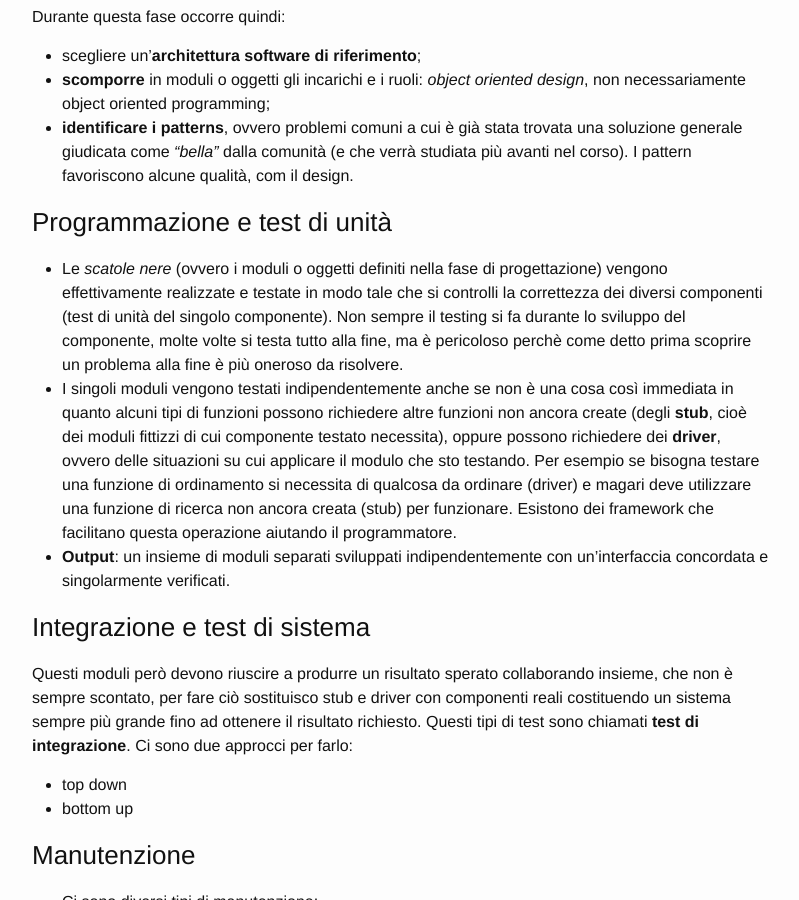
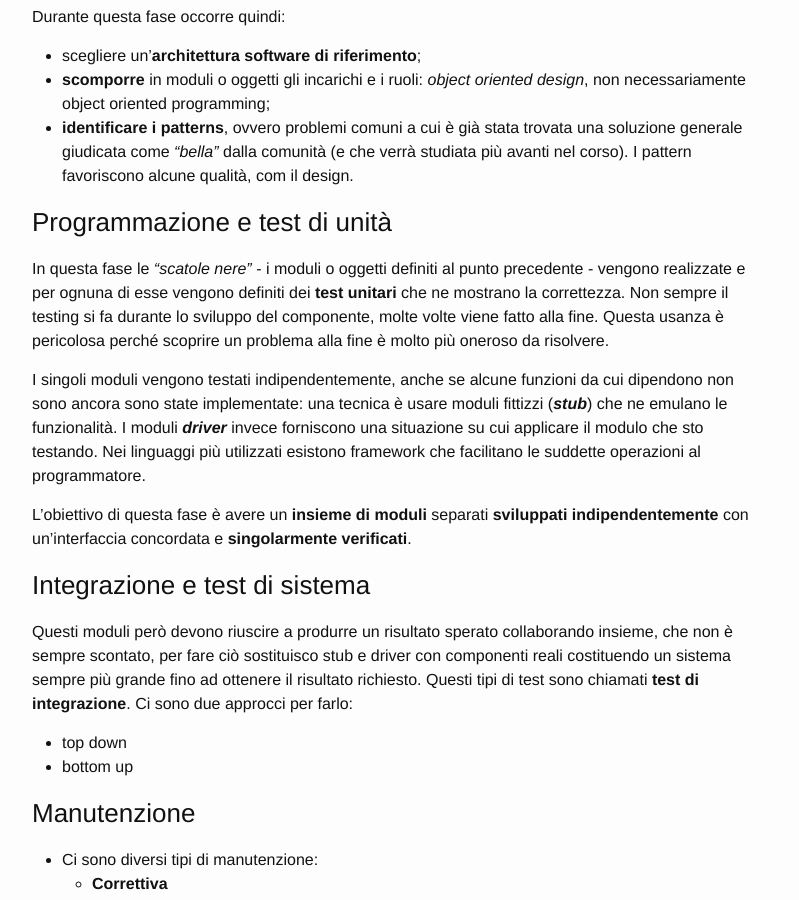
Before and after one commit to MarcoBuster/sweng, a Jekyll site: the page built from _posts/2022-10-03-introduzione.md, in a window 1280 px wide and 900 px high, scrolled down 7302 px. Shown: the whole window, without its empty margins (238-1037 px from the left). Built offline with Jekyll 4.4.1, drawn with Linux system fonts in a browser that asks for light colours; the table of contents is made by our own code.

Commit message:
Rewrite 'Programmazione e test di unità' section

```diff
--- a/_posts/2022-10-03-introduzione.md
+++ b/_posts/2022-10-03-introduzione.md
@@ -275,9 +275,14 @@ Durante questa fase occorre quindi:
 - __identificare i patterns__, ovvero problemi comuni a cui è già stata trovata una soluzione generale giudicata come _"bella"_ dalla comunità (e che verrà studiata più avanti nel corso). I pattern favoriscono alcune qualità, com il design.
 
 ### Programmazione e test di unità
-- Le _scatole nere_ (ovvero i moduli o oggetti definiti nella fase di progettazione) vengono effettivamente realizzate e testate in modo tale che si controlli la correttezza dei diversi componenti (test di unità del singolo componente). Non sempre il testing si fa durante lo sviluppo del componente, molte volte si testa tutto alla fine, ma è pericoloso perchè come detto prima scoprire un problema alla fine è più oneroso da risolvere.
-- I singoli moduli vengono testati indipendentemente anche se non è una cosa così immediata in quanto alcuni tipi di funzioni possono richiedere altre funzioni non ancora create (degli __stub__, cioè dei moduli fittizzi di cui componente testato necessita), oppure possono richiedere dei __driver__, ovvero delle situazioni su cui applicare il modulo che sto testando. Per esempio se bisogna testare una funzione di ordinamento si necessita di qualcosa da ordinare (driver) e magari deve utilizzare una funzione di ricerca non ancora creata (stub) per funzionare. Esistono dei framework che facilitano questa operazione aiutando il programmatore.
-- __Output__: un insieme di moduli separati sviluppati indipendentemente con un'interfaccia concordata e singolarmente verificati.
+In questa fase le _"scatole nere"_ - i moduli o oggetti definiti al punto precedente - vengono realizzate e per ognuna di esse vengono definiti dei __test unitari__ che ne mostrano la correttezza.
+Non sempre il testing si fa durante lo sviluppo del componente, molte volte viene fatto alla fine. Questa usanza è pericolosa perché scoprire un problema alla fine è molto più oneroso da risolvere.
+
+I singoli moduli vengono testati indipendentemente, anche se alcune funzioni da cui dipendono non sono ancora sono state implementate: una tecnica è usare moduli fittizzi (___stub___) che ne emulano le funzionalità.
+I moduli ___driver___ invece forniscono una situazione su cui applicare il modulo che sto testando.
+Nei linguaggi più utilizzati esistono framework che facilitano le suddette operazioni al programmatore.
+
+L'obiettivo di questa fase è avere un __insieme di moduli__ separati __sviluppati indipendentemente__ con un'interfaccia concordata e __singolarmente verificati__.
 
 ### Integrazione e test di sistema
 Questi moduli però devono riuscire a produrre un risultato sperato collaborando insieme, che non è sempre scontato, per fare ciò sostituisco stub e driver con componenti reali costituendo un sistema sempre più grande fino ad ottenere il risultato richiesto. Questi tipi di test sono chiamati __test di integrazione__.
```
